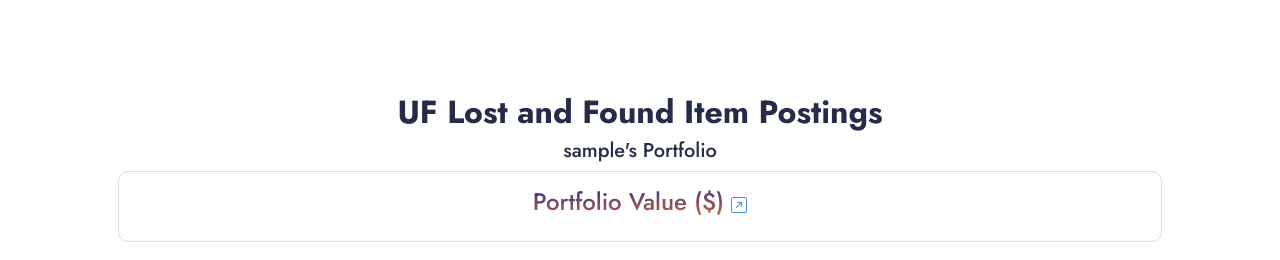
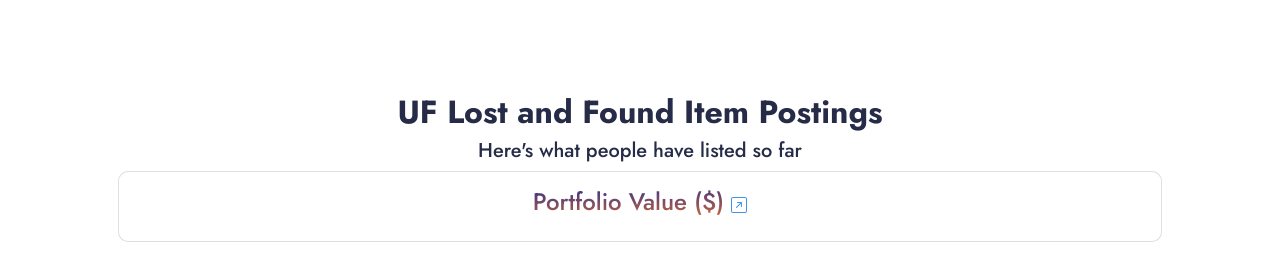
Before and after one commit to amandacruzz/TheFounders, a Django app: page /dashboard/ in a window 1280 px wide. Shown: the part 415-675 px from the top of the page. Run offline with Django 4.2, Linux system fonts and the light colour scheme; the visitor is signed in with stand-in values (Sample User, id 1); some libraries are stand-ins or nearby versions.

Commit message:
Modified subhead value of all posts

```diff
--- a/templates/dashboard.html
+++ b/templates/dashboard.html
@@ -27,7 +27,7 @@
                 <div class="container py-5 px-lg-5">
                     <div class="text-center wow fadeInUp" data-wow-delay="0.1s">
                         <h2 class="text-primary-gradient-light glow">UF Lost and Found Item Postings</h2>
-                            <h5 class="portcolor portpadd">{{user.username}}'s Portfolio</h5>
+                            <h5 class="portcolor portpadd">Here's what people have listed so far</h5>
 
                         <!-- Graphline chart Start -->
                         <div class="card card-body formtable linechart" style="margin-bottom: 20px">
```
